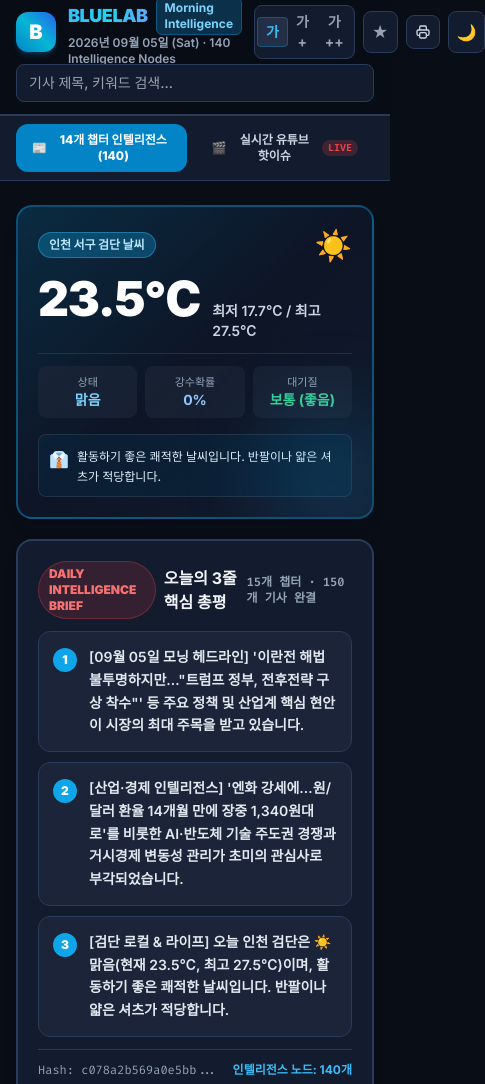
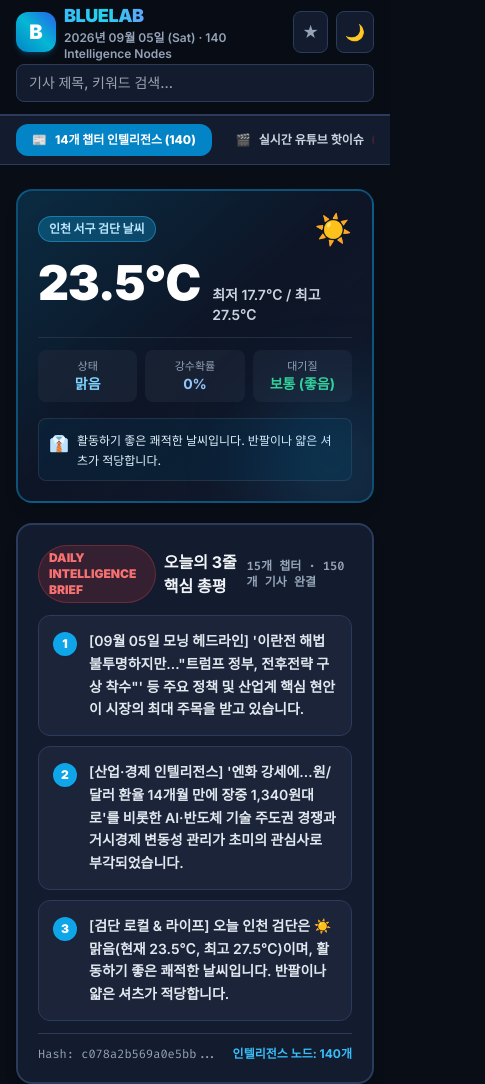
Before and after one commit to zalsala/BLUELAB-Morning-Intelligence, a plain HTML site: page public/index.html in a window 390 px wide. Shown: the top 1084 px of the page, 485 px wide, since content can reach past the window. Drawn offline with nearby package versions, Linux system fonts and the light colour scheme; a web font is replaced by a local one.

Commit message:
fix: prevent mobile header horizontal overflow

```diff
--- a/public/index.html
+++ b/public/index.html
@@ -87,10 +87,10 @@
 
   <!-- Top Sticky Header -->
   <header class="sticky top-0 z-50 bg-white/90 dark:bg-darkbg-main/90 backdrop-blur-md border-b-2 border-slate-200 dark:border-darkbg-border shadow-sm">
-    <div class="max-w-7xl mx-auto px-4 sm:px-6 lg:px-8 h-16 flex items-center justify-between gap-3">
+    <div class="max-w-7xl mx-auto px-4 sm:px-6 lg:px-8 h-16 flex min-w-0 items-center justify-between gap-2 sm:gap-3">
 
       <!-- Brand Logo -->
-      <div class="flex items-center gap-3">
+      <div class="flex min-w-0 items-center gap-2 sm:gap-3">
         <div class="w-10 h-10 rounded-xl bg-gradient-to-tr from-sky-600 via-cyan-500 to-blue-600 flex items-center justify-center text-white font-black text-xl shadow-md shadow-sky-500/20 shrink-0">
           B
         </div>
@@ -99,7 +99,7 @@
             <span class="font-black text-lg sm:text-xl tracking-tight bg-gradient-to-r from-sky-600 via-cyan-600 to-blue-600 dark:from-sky-400 dark:via-cyan-400 dark:to-blue-400 bg-clip-text text-transparent">
               BLUELAB
             </span>
-            <span class="text-xs font-bold px-2 py-0.5 rounded-md bg-sky-100 dark:bg-sky-900/60 text-sky-700 dark:text-sky-300 border border-sky-200 dark:border-sky-800">
+            <span class="hidden sm:inline text-xs font-bold px-2 py-0.5 rounded-md bg-sky-100 dark:bg-sky-900/60 text-sky-700 dark:text-sky-300 border border-sky-200 dark:border-sky-800">
               Morning Intelligence
             </span>
           </div>
@@ -126,7 +126,7 @@
         </div>
 
         <!-- Font Size Scaler (가독성 글자 크기 조절) -->
-        <div class="flex items-center rounded-lg border border-slate-300 dark:border-darkbg-border bg-slate-100 dark:bg-darkbg-card p-0.5" title="글자 크기 조절">
+        <div class="hidden sm:flex items-center rounded-lg border border-slate-300 dark:border-darkbg-border bg-slate-100 dark:bg-darkbg-card p-0.5" title="글자 크기 조절">
           <button onclick="setFontSize('normal')" id="fs-normal-btn" class="px-2 py-1 text-xs font-black rounded text-sky-600 dark:text-sky-400 bg-white dark:bg-darkbg-hover shadow-xs">가</button>
           <button onclick="setFontSize('large')" id="fs-large-btn" class="px-2 py-1 text-sm font-bold rounded text-slate-600 dark:text-slate-400 hover:text-sky-500">가+</button>
           <button onclick="setFontSize('xlarge')" id="fs-xlarge-btn" class="px-2 py-1 text-base font-bold rounded text-slate-600 dark:text-slate-400 hover:text-sky-500">가++</button>
@@ -146,7 +146,7 @@
         <!-- Print / PDF -->
         <button
           onclick="window.print()"
-          class="no-print p-2 rounded-lg bg-slate-100 dark:bg-darkbg-card hover:bg-slate-200 dark:hover:bg-darkbg-hover border border-slate-300 dark:border-darkbg-border text-slate-700 dark:text-slate-300 transition"
+          class="no-print hidden sm:block p-2 rounded-lg bg-slate-100 dark:bg-darkbg-card hover:bg-slate-200 dark:hover:bg-darkbg-hover border border-slate-300 dark:border-darkbg-border text-slate-700 dark:text-slate-300 transition"
           title="보고서 인쇄 및 PDF 저장"
         >
           <svg class="w-4 h-4" fill="none" stroke="currentColor" viewBox="0 0 24 24">
@@ -180,19 +180,19 @@
 
   <!-- Main View Mode Switcher (뉴스 인텔리전스 / 유튜브 핫이슈) -->
   <div class="bg-white dark:bg-darkbg-card border-b border-slate-200 dark:border-darkbg-border shadow-xs">
-    <div class="max-w-7xl mx-auto px-4 sm:px-6 lg:px-8 flex items-center justify-between py-2">
-      <div class="flex items-center gap-2">
+    <div class="max-w-7xl mx-auto px-4 sm:px-6 lg:px-8 flex min-w-0 items-center justify-between py-2">
+      <div class="flex min-w-0 flex-1 items-center gap-2 overflow-x-auto no-scrollbar">
         <button
           onclick="switchMainView('news')"
           id="btn-view-news"
-          class="view-tab-active px-4 py-2 rounded-xl text-xs sm:text-sm font-bold transition flex items-center gap-2 shadow-xs"
+          class="view-tab-active shrink-0 px-4 py-2 rounded-xl text-xs sm:text-sm font-bold transition flex items-center gap-2 shadow-xs"
         >
           <span>📰</span> 14개 챕터 인텔리전스 (140)
         </button>
         <button
           onclick="switchMainView('youtube')"
           id="btn-view-youtube"
-          class="px-4 py-2 rounded-xl text-xs sm:text-sm font-bold text-slate-600 dark:text-slate-300 hover:bg-slate-100 dark:hover:bg-darkbg-hover transition flex items-center gap-2"
+          class="shrink-0 px-4 py-2 rounded-xl text-xs sm:text-sm font-bold text-slate-600 dark:text-slate-300 hover:bg-slate-100 dark:hover:bg-darkbg-hover transition flex items-center gap-2"
         >
           <span class="text-red-500">🎬</span> 실시간 유튜브 핫이슈 <span class="px-1.5 py-0.2 rounded-full bg-red-500/20 text-red-500 text-[10px] font-mono" id="youtubeBadge">LIVE</span>
         </button>
```
